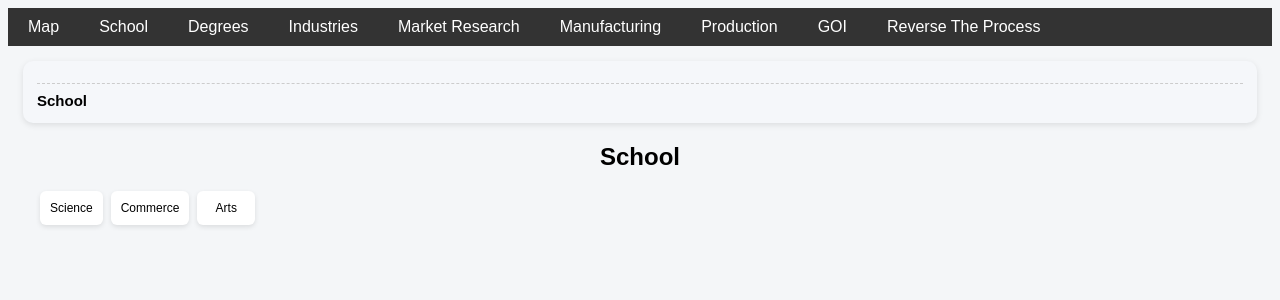
After one commit to 1798sonam/periodictable, a PHP site: page /school.php in a window 1280 px wide. The commit adds this page. Shown: the top 300 px of the page. Run offline with PHP 8.4, Linux system fonts and the light colour scheme; data comes from the database, SQL or seed files in the repository.

```diff
--- a/header.php
+++ b/header.php
@@ -5,13 +5,14 @@ $result = mysqli_query($con, "SELECT * FROM elements ORDER BY atomic_number ASC"
 
 $menu = [
     "Map" => "map.php",
-    "School" => [
-        "Physics" => "school_physics.php",
-        "Chemistry" => "school_chemistry.php",
-        "Maths" => "school_maths.php",
-        "Biology" => "school_biology.php",
-        "Evolution and Timeline" => "evolution_and_timeline.php"
-    ],
+    "School" => "school.php",
+    // "School" => [
+    //     "Physics" => "school_physics.php",
+    //     "Chemistry" => "school_chemistry.php",
+    //     "Maths" => "school_maths.php",
+    //     "Biology" => "school_biology.php",
+    //     "Evolution and Timeline" => "evolution_and_timeline.php"
+    // ],
     "Degrees" => [
         "Bachelors" => "degrees_bachelors.php",
         "Masters" => "degrees_masters.php",
@@ -41,7 +42,8 @@ $menu = [
         "Ministry of Health" => "#",
         "Ministry of Neuclear" => "#",
         "Ministry of Space" => "#",
-        "Ministry of Science and Technology" => "#"
+        "Ministry of Science and Technology" => "#",
+        "Ministry of Finance" => "#"
     ],
     "Reverse The Process" => "reverse_process.php",
 ];
@@ -77,3 +79,26 @@ $menu = [
         ?>
     </ul>
 </nav>
+
+
+<?php
+function pageDepth($items){
+    $reverse = array_reverse($items);
+    echo '<div class="page-depth">';
+
+    // UP LINKS
+    echo '<div class="depth-up">';
+    foreach ($reverse as $k => $item) {
+        if ($k === 0) continue; // skip current page
+        echo '<a href="'.$item['url'].'">↑ '.$item['title'].'</a>';
+    }
+    echo '</div>';
+
+    // CURRENT PAGE
+    echo '<div class="depth-current">';
+    echo end($items)['title'];
+    echo '</div>';
+
+    echo '</div>';
+}
+?>
--- /dev/null
+++ b/school.php
@@ -0,0 +1,53 @@
+<?php
+include 'config.php';
+
+$market_research= [
+
+        "Science" => "science.php",
+        "Commerce" => "commerce.php",
+        "Arts" => "arts.php"
+];
+
+
+
+
+
+?>
+
+<!DOCTYPE html>
+<html>
+<head>
+<title>School</title>
+ <link rel="stylesheet" href="style.css" />
+</head>
+
+<body>
+
+
+<?php include 'header.php' ?>
+
+
+<?php
+$depth = [
+    ['title'=>'School','url'=>'school.php']
+];
+pageDepth($depth);
+?>
+<h2 align="center">School</h2>
+
+
+
+<div class="table">
+    <?php foreach ($market_research as $ministry => $link) { ?>
+        <a href="<?= $link ?>">
+            <div class="element">
+                <div class="name"><?= htmlspecialchars($ministry) ?></div>
+            </div>
+        </a>
+    <?php } ?>
+</div>
+
+
+<?php include 'footer.php' ?>
+</body>
+</html>
--- a/style.css
+++ b/style.css
@@ -292,3 +292,39 @@ nav ul li ul li ul {
 .axis-row {
     display: flex;
 } */
+
+
+.page-depth{
+    background:#f5f7fa;
+    padding:14px;
+    margin:15px;
+    border-radius:10px;
+    box-shadow:0 2px 6px rgba(0,0,0,0.1);
+}
+
+.depth-up a{
+    display:block;
+    font-size:14px;
+    color:#0d6efd;
+    text-decoration:none;
+    margin-bottom:6px;
+}
+
+.depth-up a:hover{
+    text-decoration:underline;
+}
+
+.depth-current{
+    margin-top:8px;
+    padding-top:8px;
+    border-top:1px dashed #ccc;
+    font-weight:600;
+    font-size:15px;
+}
+
+/* Mobile */
+@media(max-width:600px){
+    .page-depth{
+        margin:10px;
+    }
+}
```
Also changed, not shown: arts.php (added, +46 -0 lines), commerce.php (added, +47 -0 lines), school_physics.php (+8 -0 lines), science.php (added, +54 -0 lines).
